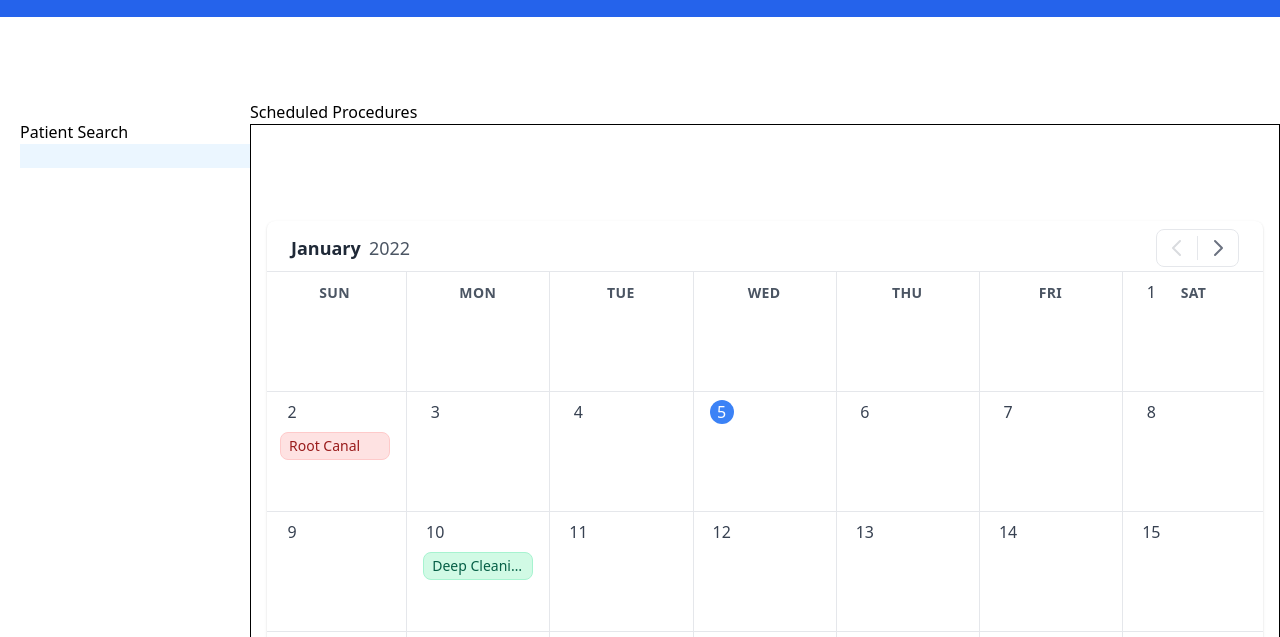
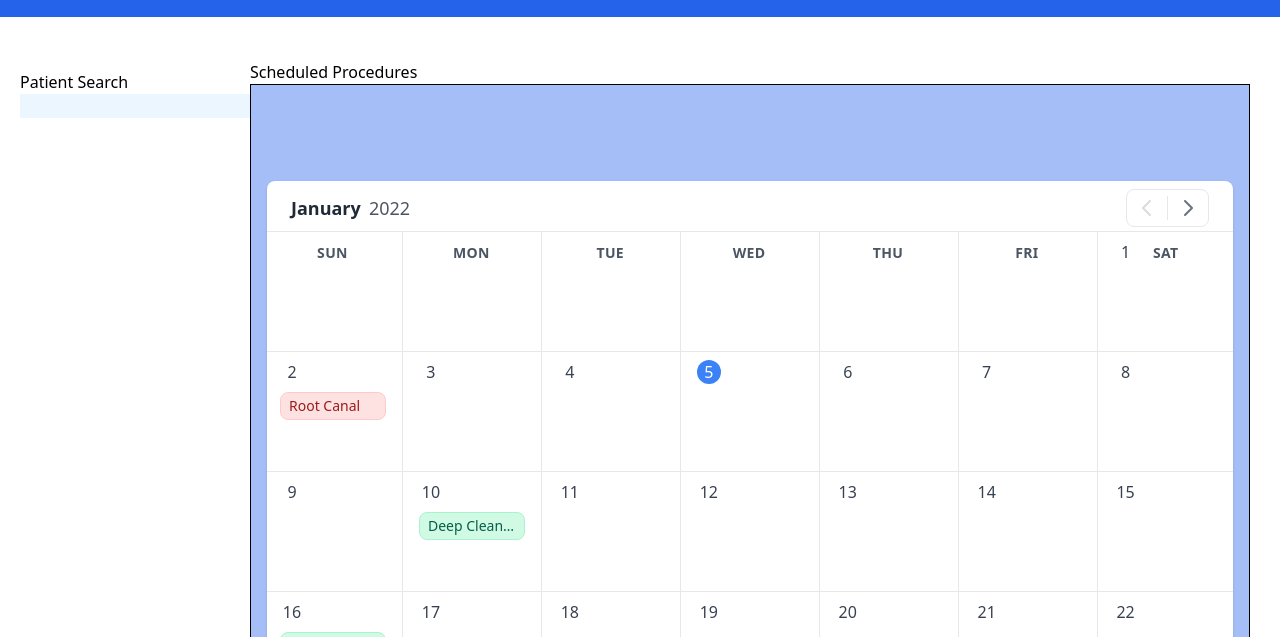
Before and after one commit to Lemonthink/dentistapp, a website: page assets/app/index.html in a window 1280 px wide. Shown: the part 100-737 px from the top of the page. Drawn offline with nearby package versions, Linux system fonts and the light colour scheme.

Commit message:
add bg-color

```diff
--- a/assets/app/main.html
+++ b/assets/app/main.html
@@ -1,7 +1,10 @@
 <div>Scheduled Procedures</div>
 <div id="calendar">
   <div x-data="app()" x-init="[initDate(), getNoOfDays()]" x-cloak>
-    <div class="container mx-auto px-4 py-2 md:py-24">
+    <div
+      class="container mx-auto px-4 py-2 md:py-24"
+      style="background-color: #2563eb69"
+    >
       <!-- <div class="font-bold text-gray-800 text-xl mb-4">
 				Schedule Tasks
 			</div> -->
--- a/assets/src/input.css
+++ b/assets/src/input.css
@@ -56,7 +56,7 @@ aside input {
 }
 
 aside div {
-    margin-top: 100px;
+    margin-top: 50px;
 }
 
 aside {
@@ -66,13 +66,13 @@ aside {
 /* Main styles */
 main {
     grid-area: m;
-    margin-top: 100px;
-    max-width: 1100px;
+    margin-top: 60px;
+    max-width: 1000px;
 }
 
 #calendar {
     border:1px solid #000;
-    max-width: 1100px;
+    max-width: 1000px;
 }
 
 /* Footer styles */
@@ -90,7 +90,7 @@ footer span{
     display:flex;
     align-items: center;
     justify-content: center;
-    padding: 8px;
+    padding: 4px;
 }
 
 .fa-heart-o {
```
Also changed, not shown: assets/app/dist/output.css.
